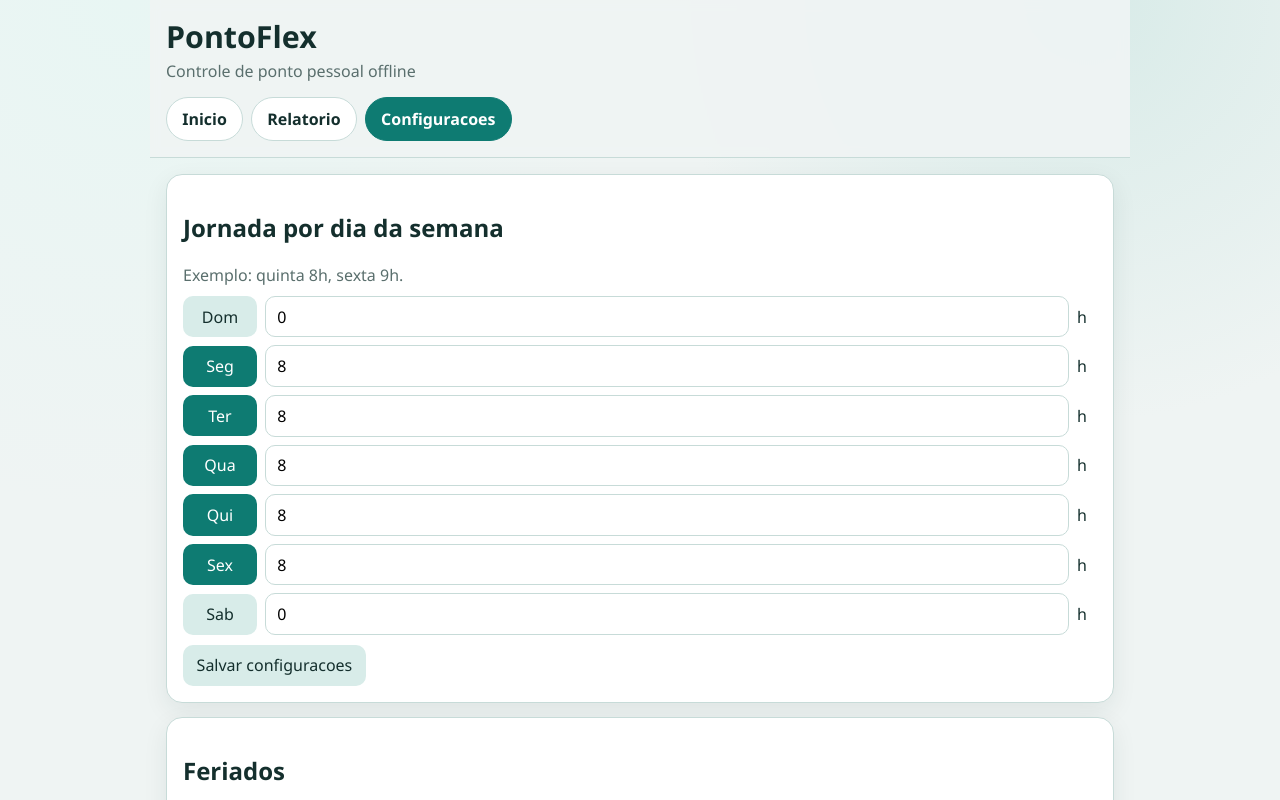
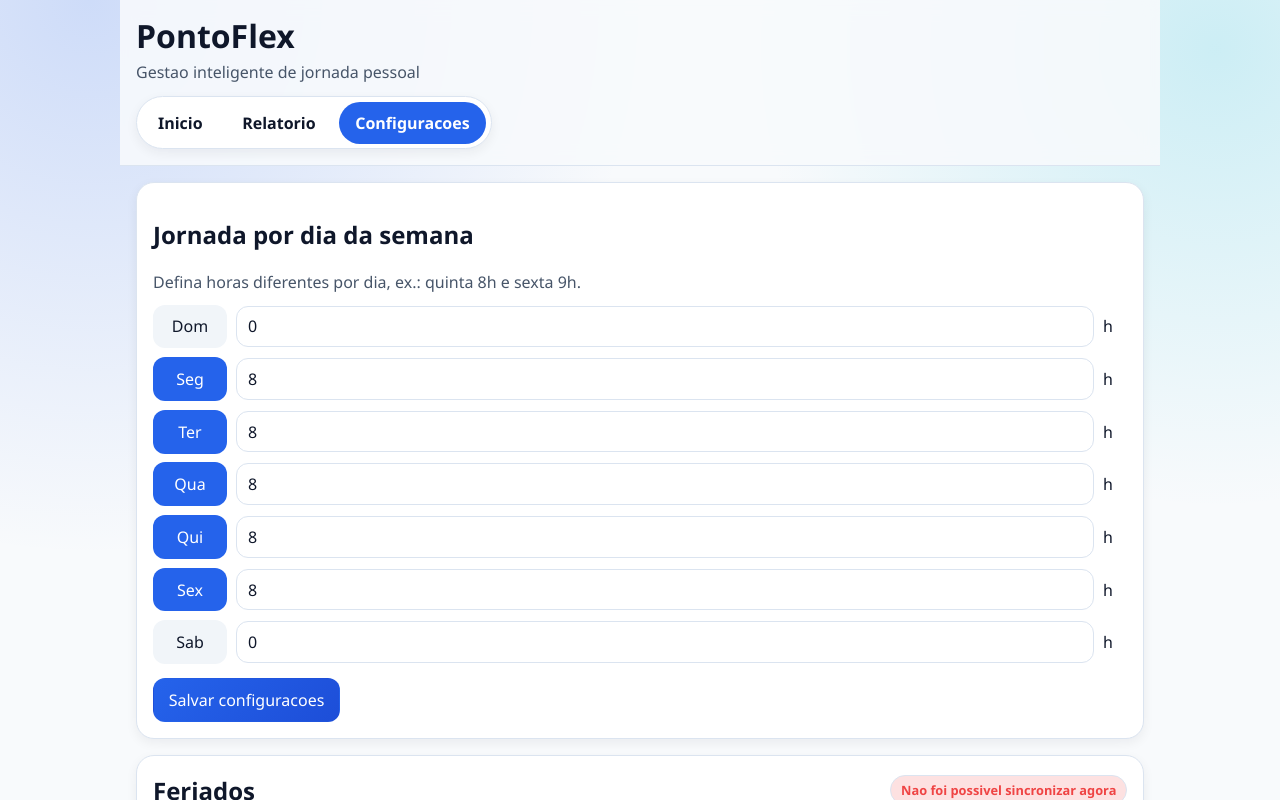
Before and after one commit to Matkabal/PontoFlex, a React (Vite) app: page / in a window 1280 px wide. Both pictures are taken after a click on the button "Configuracoes". Shown: the top 800 px of the page. Built offline with nearby package versions, Linux system fonts and the light colour scheme; no server answers.

Commit message:
feat: modernize UI and add yearly holiday sync cache

```diff
--- a/src/App.jsx
+++ b/src/App.jsx
@@ -7,14 +7,14 @@ import { useSettings } from "./hooks/useSettings";
 
 function App() {
   const [tab, setTab] = useState("home");
-  const { settings, holidays, saveSettings, addHoliday, deleteHoliday } = useSettings();
+  const { settings, holidays, holidaySyncStatus, saveSettings, addHoliday, deleteHoliday } = useSettings();
 
   return (
     <div className="app">
       <header className="header">
-        <div>
+        <div className="brand-wrap">
           <h1>PontoFlex</h1>
-          <p>Controle de ponto pessoal offline</p>
+          <p>Gestao inteligente de jornada pessoal</p>
         </div>
         <TopNav current={tab} onChange={setTab} />
       </header>
@@ -26,6 +26,7 @@ function App() {
           <SettingsPage
             settings={settings}
             holidays={holidays}
+            holidaySyncStatus={holidaySyncStatus}
             onSaveSettings={saveSettings}
             onAddHoliday={addHoliday}
             onDeleteHoliday={deleteHoliday}
--- a/src/components/StatusCard.jsx
+++ b/src/components/StatusCard.jsx
@@ -1,8 +1,10 @@
 function StatusCard({ working }) {
   return (
-    <section className="card">
+    <section className="card status-card">
       <h2>Status atual</h2>
-      <p className={working ? "ok" : "warn"}>{working ? "Trabalhando" : "Fora do expediente"}</p>
+      <p className={`status-pill ${working ? "is-working" : "is-paused"}`}>
+        {working ? "Trabalhando" : "Fora do expediente"}
+      </p>
     </section>
   );
 }
--- a/src/db/db.js
+++ b/src/db/db.js
@@ -8,6 +8,24 @@ db.version(1).stores({
   sessions: "++id,start,end",
   settings: "id,dailyMinutes",
   holidays: "++id,date,name"
+});
+
+db.version(2).stores({
+  sessions: "++id,start,end",
+  settings: "id,dailyMinutes",
+  holidays: "++id,date,year,source,name",
+  holidaySync: "year,syncedAt"
+}).upgrade(async (tx) => {
+  const rows = await tx.table("holidays").toArray();
+  for (const row of rows) {
+    if (!row.year && row.date) {
+      const year = Number(String(row.date).slice(0, 4));
+      await tx.table("holidays").update(row.id, {
+        year,
+        source: row.source || "manual"
+      });
+    }
+  }
 });
 
 export function getDefaultSettings() {
--- a/src/hooks/useSettings.js
+++ b/src/hooks/useSettings.js
@@ -1,18 +1,37 @@
 import { useEffect, useState } from "react";
 import { db, ensureDefaultSettings, getDefaultSettings } from "../db/db";
+import { ensureYearHolidays } from "../utils/holidaySync";
 
 const defaultSettings = getDefaultSettings();
 
 export function useSettings() {
   const [settings, setSettings] = useState(defaultSettings);
   const [holidays, setHolidays] = useState([]);
+  const [holidaySyncStatus, setHolidaySyncStatus] = useState("idle");
 
   const load = async () => {
     await ensureDefaultSettings();
+
+    const currentYear = new Date().getFullYear();
     const saved = await db.settings.get("main");
     setSettings(saved || defaultSettings);
-    const holidayRows = await db.holidays.orderBy("date").toArray();
-    setHolidays(holidayRows);
+
+    const yearRows = await db.holidays.where("year").equals(currentYear).sortBy("date");
+
+    if (yearRows.length === 0) {
+      try {
+        setHolidaySyncStatus("syncing");
+        await ensureYearHolidays(currentYear);
+        setHolidaySyncStatus("ready");
+      } catch {
+        setHolidaySyncStatus("error");
+      }
+    } else {
+      setHolidaySyncStatus("ready");
+    }
+
+    const refreshedRows = await db.holidays.where("year").equals(currentYear).sortBy("date");
+    setHolidays(refreshedRows);
   };
 
   useEffect(() => {
@@ -39,7 +58,11 @@ export function useSettings() {
   };
 
   const addHoliday = async (holiday) => {
-    await db.holidays.add(holiday);
+    await db.holidays.add({
+      ...holiday,
+      year: Number(String(holiday.date).slice(0, 4)),
+      source: "manual"
+    });
     await load();
   };
 
@@ -48,5 +71,13 @@ export function useSettings() {
     await load();
   };
 
-  return { settings, holidays, saveSettings, addHoliday, deleteHoliday, reloadSettings: load };
+  return {
+    settings,
+    holidays,
+    holidaySyncStatus,
+    saveSettings,
+    addHoliday,
+    deleteHoliday,
+    reloadSettings: load
+  };
 }
--- a/src/pages/SettingsPage.jsx
+++ b/src/pages/SettingsPage.jsx
@@ -1,7 +1,14 @@
 import { useEffect, useMemo, useState } from "react";
 import HolidayForm from "../components/HolidayForm";
 
-function SettingsPage({ settings, holidays, onSaveSettings, onAddHoliday, onDeleteHoliday }) {
+function SettingsPage({
+  settings,
+  holidays,
+  holidaySyncStatus,
+  onSaveSettings,
+  onAddHoliday,
+  onDeleteHoliday
+}) {
   const [weeklyHours, setWeeklyHours] = useState({});
 
   useEffect(() => {
@@ -14,13 +21,8 @@ function SettingsPage({ settings, holidays, onSaveSettings, onAddHoliday, onDele
 
   const labels = useMemo(() => ["Dom", "Seg", "Ter", "Qua", "Qui", "Sex", "Sab"], []);
 
-  const setDayHours = (day, value) => {
-    setWeeklyHours((prev) => ({ ...prev, [day]: value }));
-  };
-
-  const toggleDay = (day) => {
-    setWeeklyHours((prev) => ({ ...prev, [day]: prev[day] > 0 ? 0 : 8 }));
-  };
+  const setDayHours = (day, value) => setWeeklyHours((prev) => ({ ...prev, [day]: value }));
+  const toggleDay = (day) => setWeeklyHours((prev) => ({ ...prev, [day]: prev[day] > 0 ? 0 : 8 }));
 
   const save = () => {
     const weeklyMinutes = {};
@@ -28,15 +30,21 @@ function SettingsPage({ settings, holidays, onSaveSettings, onAddHoliday, onDele
       const value = Number(weeklyHours[day] || 0);
       weeklyMinutes[day] = value > 0 ? Math.round(value * 60) : 0;
     }
-
     onSaveSettings({ weeklyMinutes });
   };
+
+  const syncLabel = {
+    idle: "Aguardando sincronizacao de feriados",
+    syncing: "Sincronizando feriados do ano atual...",
+    ready: "Feriados do ano atual carregados",
+    error: "Nao foi possivel sincronizar agora"
+  }[holidaySyncStatus || "idle"];
 
   return (
     <section className="page">
       <section className="card">
         <h2>Jornada por dia da semana</h2>
-        <p className="helper">Exemplo: quinta 8h, sexta 9h.</p>
+        <p className="helper">Defina horas diferentes por dia, ex.: quinta 8h e sexta 9h.</p>
         <div className="weekday-grid">
           {labels.map((label, day) => {
             const active = Number(weeklyHours[day] || 0) > 0;
@@ -57,16 +65,22 @@ function SettingsPage({ settings, holidays, onSaveSettings, onAddHoliday, onDele
             );
           })}
         </div>
-        <button onClick={save}>Salvar configuracoes</button>
+        <button className="btn-primary" onClick={save}>Salvar configuracoes</button>
       </section>
 
       <section className="card">
-        <h2>Feriados</h2>
+        <div className="section-head">
+          <h2>Feriados</h2>
+          <span className={`sync-badge ${holidaySyncStatus}`}>{syncLabel}</span>
+        </div>
+
         <HolidayForm onAdd={onAddHoliday} />
+
         <ul className="holiday-list">
           {holidays.map((holiday) => (
             <li key={holiday.id}>
               <span>{holiday.date} - {holiday.name}</span>
+              <small>{holiday.source === "api" ? "API" : "Manual"}</small>
               <button className="danger" onClick={() => onDeleteHoliday(holiday.id)}>Remover</button>
             </li>
           ))}
--- a/src/styles.css
+++ b/src/styles.css
@@ -1,108 +1,255 @@
 :root {
-  --bg: #eff4f3;
-  --card: #ffffff;
-  --ink: #142f2d;
-  --muted: #5a6f6d;
-  --brand: #0e7b72;
-  --brand-strong: #0b5d56;
-  --brand-soft: #d8ece9;
-  --danger: #c33d3d;
-  --line: #c7dbd8;
+  --color-bg: #f8fafc;
+  --color-surface: #ffffff;
+  --color-surface-2: #f1f5f9;
+  --color-text: #0f172a;
+  --color-text-muted: #475569;
+  --color-primary: #2563eb;
+  --color-primary-strong: #1d4ed8;
+  --color-accent: #06b6d4;
+  --color-success: #10b981;
+  --color-warning: #f59e0b;
+  --color-danger: #ef4444;
+  --color-border: #dbe4f0;
+  --shadow-sm: 0 4px 12px rgba(15, 23, 42, 0.06);
+  --shadow-md: 0 12px 34px rgba(15, 23, 42, 0.09);
+  --radius-md: 12px;
+  --radius-lg: 18px;
+}
+
+@media (prefers-color-scheme: dark) {
+  :root {
+    --color-bg: #020617;
+    --color-surface: #0f172a;
+    --color-surface-2: #111d35;
+    --color-text: #e2e8f0;
+    --color-text-muted: #94a3b8;
+    --color-primary: #3b82f6;
+    --color-primary-strong: #2563eb;
+    --color-accent: #22d3ee;
+    --color-success: #34d399;
+    --color-warning: #fbbf24;
+    --color-danger: #f87171;
+    --color-border: #1e293b;
+    --shadow-sm: 0 4px 14px rgba(0, 0, 0, 0.35);
+    --shadow-md: 0 20px 40px rgba(0, 0, 0, 0.4);
+  }
 }
 
 * { box-sizing: border-box; }
+html, body, #root { margin: 0; min-height: 100%; }
 body {
-  margin: 0;
-  font-family: "Segoe UI", Tahoma, sans-serif;
-  color: var(--ink);
+  font-family: "Manrope", "Segoe UI", Tahoma, sans-serif;
+  color: var(--color-text);
   background:
-    radial-gradient(circle at 10% 0%, #e8f6f3 0%, transparent 35%),
-    radial-gradient(circle at 85% 0%, #d8ebe8 0%, transparent 30%),
-    var(--bg);
+    radial-gradient(circle at 7% 0%, rgba(37, 99, 235, 0.2), transparent 36%),
+    radial-gradient(circle at 95% 5%, rgba(6, 182, 212, 0.18), transparent 30%),
+    var(--color-bg);
 }
 
-.app { max-width: 980px; margin: 0 auto; padding: 1rem; }
+.app { max-width: 1040px; margin: 0 auto; padding: 1rem; }
+
 .header {
   position: sticky;
   top: 0;
-  z-index: 10;
-  background: rgba(239, 244, 243, 0.92);
-  backdrop-filter: blur(6px);
-  border-bottom: 1px solid var(--line);
+  z-index: 15;
+  display: grid;
+  gap: 0.85rem;
   margin: -1rem -1rem 1rem;
-  padding: 1rem;
-}
-.header h1 { margin: 0; font-size: 1.9rem; }
-.header p { margin: 0.2rem 0 0.9rem; color: var(--muted); }
-
-.top-nav { display: flex; gap: 0.5rem; }
-.top-nav button {
-  border: 1px solid var(--line);
-  padding: 0.65rem 0.95rem;
-  border-radius: 999px;
-  background: #fff;
-  color: var(--ink);
-  font-weight: 600;
-}
-.top-nav button.active { background: var(--brand); color: #fff; border-color: var(--brand); }
-
-.page { display: grid; gap: 0.9rem; }
-.card {
-  background: var(--card);
-  border: 1px solid var(--line);
-  border-radius: 16px;
-  padding: 1rem;
-  box-shadow: 0 8px 24px rgba(20, 50, 47, 0.08);
+  padding: calc(0.9rem + env(safe-area-inset-top, 0px)) 1rem 0.95rem;
+  border-bottom: 1px solid var(--color-border);
+  background: color-mix(in srgb, var(--color-bg) 88%, transparent);
+  backdrop-filter: blur(9px);
 }
 
-.hero-card h2 { margin: 0; }
-.hero-card p { margin: 0.4rem 0 0; color: var(--muted); }
+.brand-wrap h1 { margin: 0; font-size: clamp(1.45rem, 1.2rem + 1vw, 2.1rem); }
+.brand-wrap p { margin: 0.2rem 0 0; color: var(--color-text-muted); }
+
+.top-nav {
+  display: inline-flex;
+  align-items: center;
+  gap: 0.45rem;
+  padding: 0.3rem;
+  border: 1px solid var(--color-border);
+  border-radius: 999px;
+  background: var(--color-surface);
+  box-shadow: var(--shadow-sm);
+  width: fit-content;
+}
 
 button, input {
   font: inherit;
-  border-radius: 10px;
+  color: inherit;
+  border-radius: var(--radius-md);
 }
+
 button {
-  border: 0;
-  padding: 0.6rem 0.85rem;
-  background: var(--brand-soft);
-  color: var(--ink);
+  border: 1px solid transparent;
+  padding: 0.62rem 0.92rem;
   cursor: pointer;
+  background: var(--color-surface-2);
+  color: var(--color-text);
+  transition: all 0.2s ease;
 }
-button.danger { background: #ffe5e5; color: var(--danger); }
-input { border: 1px solid var(--line); padding: 0.55rem 0.7rem; }
 
-.summary-grid { display: grid; gap: 0.8rem; grid-template-columns: repeat(auto-fit, minmax(170px, 1fr)); }
-.summary-grid h3 { margin: 0 0 0.35rem; font-size: 0.9rem; color: var(--muted); }
+button:hover { filter: brightness(0.98); }
+button:focus-visible {
+  outline: 2px solid var(--color-accent);
+  outline-offset: 2px;
+}
 
-.time-form { display: grid; grid-template-columns: 1fr auto; gap: 0.6rem; margin-bottom: 0.8rem; }
-.point-list, .holiday-list, .report-list { list-style: none; margin: 0; padding: 0; display: grid; gap: 0.55rem; }
-.point-list li, .holiday-list li, .report-list li {
-  border: 1px solid var(--line);
-  border-radius: 12px;
-  padding: 0.65rem;
+.top-nav button {
+  border-radius: 999px;
+  background: transparent;
+  padding: 0.55rem 0.95rem;
+  font-weight: 700;
+}
+
+.top-nav button.active {
+  background: var(--color-primary);
+  color: #ffffff;
+}
+
+.page { display: grid; gap: 1rem; }
+.card {
+  background: var(--color-surface);
+  border: 1px solid var(--color-border);
+  border-radius: var(--radius-lg);
+  padding: 1rem;
+  box-shadow: var(--shadow-sm);
+}
+
+.hero-card {
+  display: flex;
+  justify-content: space-between;
+  align-items: center;
+  gap: 1rem;
+  box-shadow: var(--shadow-md);
+}
+.hero-card h2 { margin: 0; }
+.hero-card p { margin: 0.35rem 0 0; color: var(--color-text-muted); }
+.hero-tag {
+  padding: 0.45rem 0.7rem;
+  border-radius: 999px;
+  font-weight: 700;
+  color: #fff;
+  background: linear-gradient(135deg, var(--color-primary), var(--color-accent));
+}
+
+.home-grid { display: grid; gap: 1rem; }
+.status-card { display: flex; align-items: center; justify-content: space-between; }
+.status-card h2 { margin: 0; }
+.status-pill {
+  margin: 0;
+  border-radius: 999px;
+  padding: 0.42rem 0.8rem;
+  font-weight: 700;
+  color: #fff;
+}
+.status-pill.is-working { background: var(--color-success); }
+.status-pill.is-paused { background: var(--color-warning); color: #3f2a00; }
+
+.summary-grid { display: grid; gap: 0.85rem; grid-template-columns: repeat(auto-fit, minmax(170px, 1fr)); }
+.kpi-card {
+  border: 1px solid var(--color-border);
+  border-radius: var(--radius-md);
+  padding: 0.85rem;
+  background: var(--color-surface-2);
+}
+.kpi-card h3 { margin: 0 0 0.3rem; font-size: 0.9rem; color: var(--color-text-muted); }
+.kpi-card strong { font-size: 1.25rem; }
+
+.section-head { display: flex; justify-content: space-between; align-items: center; gap: 0.7rem; margin-bottom: 0.7rem; }
+.section-head h2 { margin: 0; }
+
+input {
+  width: 100%;
+  border: 1px solid var(--color-border);
+  background: var(--color-surface);
+  padding: 0.55rem 0.7rem;
+}
+
+.btn-primary {
+  background: linear-gradient(135deg, var(--color-primary), var(--color-primary-strong));
+  color: #fff;
+}
+
+.time-form {
   display: grid;
-  gap: 0.5rem;
+  grid-template-columns: 1fr auto;
+  gap: 0.6rem;
+  margin-bottom: 0.85rem;
 }
-.point-list li div { display: flex; justify-content: space-between; }
 
-.weekday-grid { display: grid; gap: 0.5rem; margin: 0.6rem 0; }
+.point-list,
+.holiday-list,
+.report-list {
+  list-style: none;
+  margin: 0;
+  padding: 0;
+  display: grid;
+  gap: 0.55rem;
+}
+
+.point-item,
+.holiday-list li,
+.report-list li {
+  border: 1px solid var(--color-border);
+  border-radius: var(--radius-md);
+  padding: 0.68rem;
+  background: var(--color-surface-2);
+}
+
+.point-meta { display: flex; justify-content: space-between; margin-bottom: 0.5rem; }
+.point-meta strong { color: var(--color-primary); }
+.point-actions { display: grid; grid-template-columns: 1fr auto; gap: 0.5rem; }
+
+.weekday-grid { display: grid; gap: 0.55rem; margin: 0.7rem 0 0.9rem; }
 .weekday-row {
   display: grid;
-  grid-template-columns: 74px 1fr 20px;
-  gap: 0.5rem;
+  grid-template-columns: 74px 1fr 24px;
+  gap: 0.55rem;
   align-items: center;
 }
-.weekday-row button.active { background: var(--brand); color: #fff; }
-.helper { color: var(--muted); margin: 0.3rem 0 0.5rem; }
-.error { color: #b32424; margin: 0.2rem 0; }
-.ok { color: #1f7834; font-weight: 700; }
-.warn { color: #8a5d1a; font-weight: 700; }
+.weekday-row button.active {
+  background: var(--color-primary);
+  color: #fff;
+}
 
-.month-nav { display: flex; justify-content: space-between; align-items: center; }
+.sync-badge {
+  font-size: 0.8rem;
+  border-radius: 999px;
+  padding: 0.3rem 0.6rem;
+  border: 1px solid var(--color-border);
+}
+.sync-badge.syncing { background: rgba(245, 158, 11, 0.15); color: var(--color-warning); }
+.sync-badge.ready { background: rgba(16, 185, 129, 0.16); color: var(--color-success); }
+.sync-badge.error { background: rgba(239, 68, 68, 0.16); color: var(--color-danger); }
+
+.holiday-list li {
+  display: grid;
+  grid-template-columns: 1fr auto auto;
+  gap: 0.55rem;
+  align-items: center;
+}
+.holiday-list small { color: var(--color-text-muted); }
+
+.month-nav { display: flex; justify-content: space-between; align-items: center; gap: 0.6rem; }
 .month-nav h2 { margin: 0; text-transform: capitalize; font-size: 1rem; }
+.report-list li { display: grid; gap: 0.25rem; }
+.report-list .date { font-weight: 700; color: var(--color-primary); }
+
+.balance-pos { color: var(--color-success); font-weight: 700; }
+.balance-neg { color: var(--color-danger); font-weight: 700; }
+
+.helper { color: var(--color-text-muted); margin: 0.35rem 0 0.45rem; }
+.error { color: var(--color-danger); margin: 0.2rem 0; font-weight: 700; }
+
+@media (min-width: 860px) {
+  .home-grid { grid-template-columns: 1fr 2fr; }
+}
 
 @media (max-width: 640px) {
-  .top-nav { overflow-x: auto; }
-  .top-nav button { white-space: nowrap; }
+  .top-nav { overflow-x: auto; max-width: 100%; }
+  .hero-card { flex-direction: column; align-items: flex-start; }
 }
--- /dev/null
+++ b/src/utils/holidaySync.js
@@ -0,0 +1,35 @@
+import { db } from "../db/db";
+
+export async function ensureYearHolidays(year) {
+  const normalizedYear = Number(year);
+  if (!Number.isFinite(normalizedYear)) {
+    throw new Error("Ano de feriado invalido.");
+  }
+
+  const existingCount = await db.holidays.where("year").equals(normalizedYear).count();
+  if (existingCount > 0) {
+    return { loaded: false, reason: "cache" };
+  }
+
+  const response = await fetch(`https://brasilapi.com.br/api/feriados/v1/${normalizedYear}`);
+  if (!response.ok) {
+    throw new Error("Falha ao sincronizar feriados da API.");
+  }
+
+  const payload = await response.json();
+  const rows = payload
+    .filter((item) => item?.date && item?.name)
+    .map((item) => ({
+      date: item.date,
+      name: item.name,
+      year: normalizedYear,
+      source: "api"
+    }));
+
+  if (rows.length > 0) {
+    await db.holidays.bulkAdd(rows);
+  }
+
+  await db.holidaySync.put({ year: normalizedYear, syncedAt: new Date().toISOString() });
+  return { loaded: true, reason: "network" };
+}
```
Also changed, not shown: src/components/TimePointsEditor.jsx (+13 -12 lines), src/components/TodaySummary.jsx (+7 -7 lines), src/pages/HomePage.jsx (+13 -9 lines), src/pages/MonthlyReportPage.jsx (+7 -3 lines).
